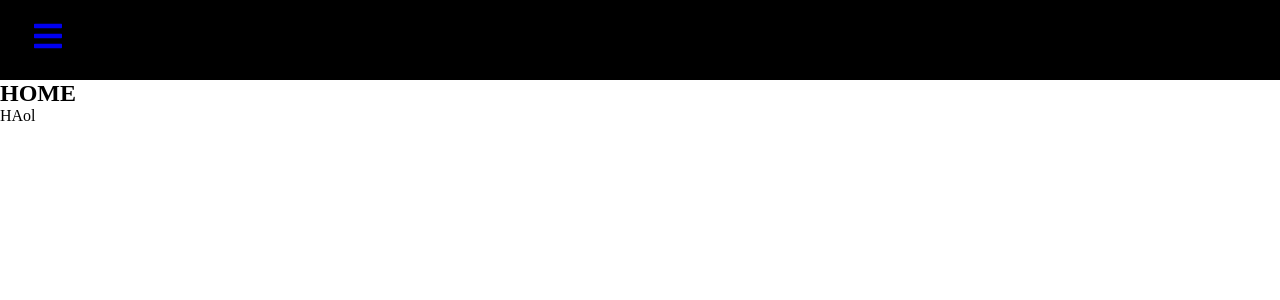
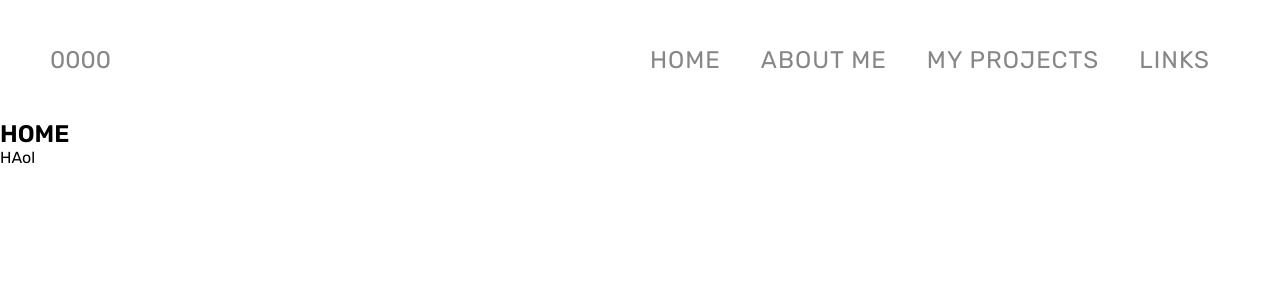
Before and after one commit to molekJ/profil-page, a React (Create React App) app: page / in a window 1280 px wide. Shown: the top 300 px of the page. Built offline with nearby package versions, Linux system fonts and the light colour scheme.

Commit message:
web nav added

```diff
--- a/public/index.html
+++ b/public/index.html
@@ -24,6 +24,12 @@
       work correctly both with client-side routing and a non-root public URL.
       Learn how to configure a non-root public URL by running `npm run build`.
     -->
+    <link rel="preconnect" href="https://fonts.googleapis.com" />
+    <link rel="preconnect" href="https://fonts.gstatic.com" crossorigin />
+    <link
+      href="https://fonts.googleapis.com/css2?family=Rubik:wght@400;600&display=swap"
+      rel="stylesheet"
+    />
     <title>Jakub's profile page</title>
   </head>
   <body>
--- a/src/GlobalStyles.tsx
+++ b/src/GlobalStyles.tsx
@@ -1,13 +1,24 @@
 import { createGlobalStyle } from "styled-components";
 
 export const GlobalStyle = createGlobalStyle`
-    :root {
-        --primary: black;
-    }
+  :root {
+
+    --lightgrey: #efefef;
+    --grey: #f9f9f9;
+    --grey2: #dbdbdb;
+    --darkgrey: #878787;
+    --darkgrey2: #787878;
+    --orange: #ff801a;
+    --lightorange: #ffc79a;
+    --lightgreen: #adbb0c;
+
+}
 
     * {
         padding: 0;
         margin: 0;
         box-sizing: border-box;
+        font-family: 'Rubik', sans-serif;
     }
+
 `;
--- a/src/components/Navbar/Navbar.tsx
+++ b/src/components/Navbar/Navbar.tsx
@@ -1,5 +1,13 @@
 import React, { useState } from "react";
-import { MainContainer, LogoNav, NavMenu, NavMenuList } from "./NavbarStyled";
+import {
+  MainContainerMobile,
+  LogoNav,
+  NavMenu,
+  NavMenuList,
+  MainContainerWeb,
+  NavMenuListWeb,
+  MainLogo,
+} from "./NavbarStyled";
 import { FaBars } from "react-icons/fa";
 import { Link } from "react-router-dom";
 import { NavbarData } from "./NavbarData";
@@ -12,7 +20,8 @@ export const Navbar: React.FC = () => {
   };
 
   return (
-    <MainContainer>
+    <>
+      <MainContainerMobile>
         <LogoNav>
           <Link to="#">
             <FaBars onClick={showBar} />
@@ -31,6 +40,21 @@ export const Navbar: React.FC = () => {
             })}
           </NavMenuList>
         </NavMenu>
-    </MainContainer>
+      </MainContainerMobile>
+      <MainContainerWeb>
+        <MainLogo>0000</MainLogo>
+        <NavMenuListWeb>
+          {NavbarData.map((icon, index) => {
+            return (
+              <li key={index}>
+                <Link to={icon.path}>
+                  <p>{icon.title}</p>
+                </Link>
+              </li>
+            );
+          })}
+        </NavMenuListWeb>
+      </MainContainerWeb>
+    </>
   );
 };
--- a/src/components/Navbar/NavbarStyled.tsx
+++ b/src/components/Navbar/NavbarStyled.tsx
@@ -1,11 +1,16 @@
 import styled from "styled-components";
 
-export const MainContainer = styled.div`
+export const MainContainerMobile = styled.div`
+  display: none;
   height: 80px;
+  text-transform: uppercase;
+  @media screen and (max-width: 768px) {
+    display: block;
+  }
 `;
 
 export const LogoNav = styled.div`
-  background-color: black;
+  background-color: white;
   height: 80px;
   display: flex;
   justify-content: start;
@@ -14,6 +19,7 @@ export const LogoNav = styled.div`
     margin-left: 2rem;
     font-size: 2rem;
     background: none;
+    color: var(--darkgrey);
   }
 `;
 
@@ -22,7 +28,7 @@ interface NavMenuProps {
 }
 
 export const NavMenu = styled.div<NavMenuProps>`
-  background-color: black;
+  background-color: var(--lightgrey);
   width: 250px;
   height: 100vh;
   display: flex;
@@ -30,7 +36,6 @@ export const NavMenu = styled.div<NavMenuProps>`
   position: fixed;
   top: 0;
   transition: 550ms;
-  left: -100%;
   padding-top: 100px;
 
   left: ${({ sidebar }) => (sidebar ? "0" : "-100%")};
@@ -43,20 +48,20 @@ export const NavMenu = styled.div<NavMenuProps>`
     display: flex;
     justify-content: start;
     align-items: center;
-    padding: 18px 0px 8px 16px;
+    padding: 18px 0px 18px 20px;
     list-style: none;
     height: 60px;
-    width: 120px;
-    color: white;
+    width: 160px;
+    color: var(--darkgrey2);
     font-size: 18px;
-    height: 100%;
     border-radius: 5px;
     margin-left: 20px;
+    font-weight: 600;
 
     :hover {
       cursor: pointer;
       background-color: white;
-      color: black;
+      color: var(--darkgrey);
     }
   }
 `;
@@ -65,21 +70,40 @@ export const NavMenuList = styled.ul`
   width: 100%;
 `;
 
-export const NavMenuWeb = styled.div``;
+export const MainContainerWeb = styled.div`
+  display: flex;
+  height: 120px;
+  justify-content: space-between;
+  color: var(--darkgrey);
+  font-size: 24px;
+  text-transform: uppercase;
+  @media screen and (max-width: 768px) {
+    display: none;
+  }
+`;
 
-// export const ContainerContent = styled.div`
-//   display: grid;
-//   grid-template-rows: 580px;
-//   grid-template-columns: 89px repeat(7, 127px);
-//   width: 978px;
-//   margin-left: auto;
-//   margin-right: auto;
-//   background: var(--lightgrey);
+export const MainLogo = styled.div`
+  height: 100%;
+  display: flex;
+  align-items: center;
+  margin-left: 50px;
+`;
 
-//   @media screen and (max-width: 768px) {
-//     width: 768px;
-//     height: 100%;
-//     grid-template-columns: 100px;
-//     grid-template-rows: repeat(8, 100px);
-//   }
-// `;
+export const NavMenuListWeb = styled.div`
+  height: 100%;
+  display: flex;
+  justify-content: center;
+  align-items: center;
+
+  list-style-type: none;
+  a {
+    text-decoration: none;
+    display: flex;
+    color: inherit;
+    letter-spacing: 1px;
+    margin: 0 20px;
+  }
+  :last-child {
+    margin-right: 50px;
+  }
+`;
```
Lines whose indentation alone changed are shown as unchanged.
